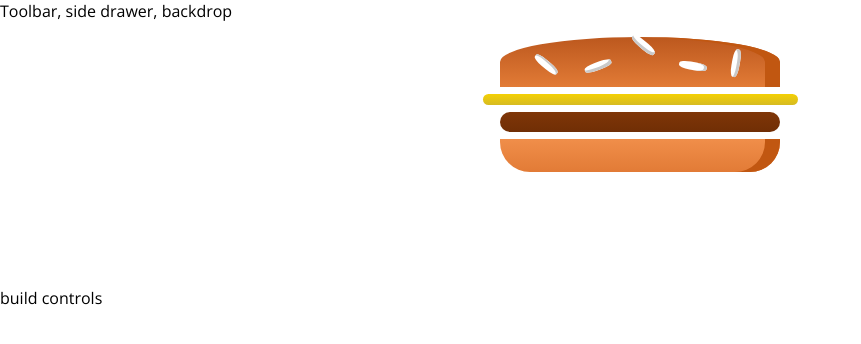
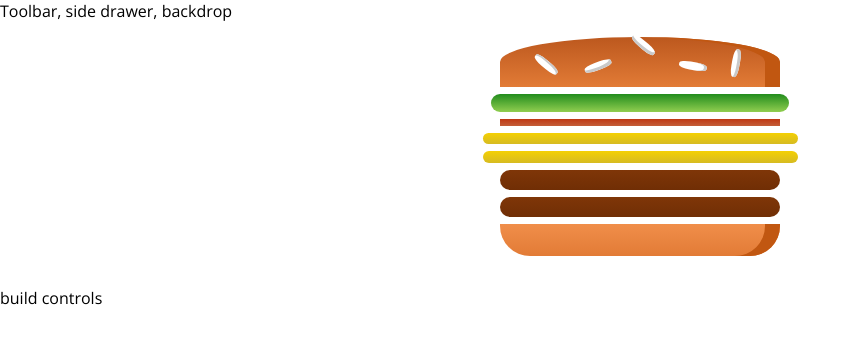
Before and after one commit to ulisesgomez120/learn-react, a React (Create React App) app in the folder basic-burger-app/: page / in a window 1280 px wide. Shown: the top 344 px of the page, without its empty margins (0-861 px from the left). Built offline with nearby package versions, Linux system fonts and the light colour scheme.

Commit message:
addedfunc for dynamically adding ingredients

```diff
--- a/basic-burger-app/src/components/Burger/Burger.js
+++ b/basic-burger-app/src/components/Burger/Burger.js
@@ -3,11 +3,15 @@ import classes from "./Burger.module.css";
 import Ingredients from "./Ingredients/Ingredients";
 
 const burger = props => {
+  const transformedIngredients = Object.keys(props.ingredients).map(iKey => {
+    return [...Array(props.ingredients[iKey])].map((_, i) => {
+      return <Ingredients key={iKey + 1} type={iKey} />;
+    });
+  });
   return (
     <div className={classes.Burger}>
       <Ingredients type="bread-top" />
-      <Ingredients type="cheese" />
-      <Ingredients type="meat" />
+      {transformedIngredients}
       <Ingredients type="bread-bottom" />
     </div>
   );
--- a/basic-burger-app/src/containers/BurgerBuilder/BurgerBuilder.js
+++ b/basic-burger-app/src/containers/BurgerBuilder/BurgerBuilder.js
@@ -2,10 +2,18 @@ import React, { Component } from "react";
 import Aux from "../../hoc/Wrapper";
 import Burger from "../../components/Burger/Burger";
 class BurgerBuilder extends Component {
+  state = {
+    ingredients: {
+      salad: 1,
+      bacon: 1,
+      cheese: 2,
+      meat: 2
+    }
+  };
   render() {
     return (
       <Aux>
-        <Burger />
+        <Burger ingredients={this.state.ingredients} />
         <div>build controls</div>
       </Aux>
     );
```
Also changed, not shown: 1 other file (tests, documents, lock files or other folders).
